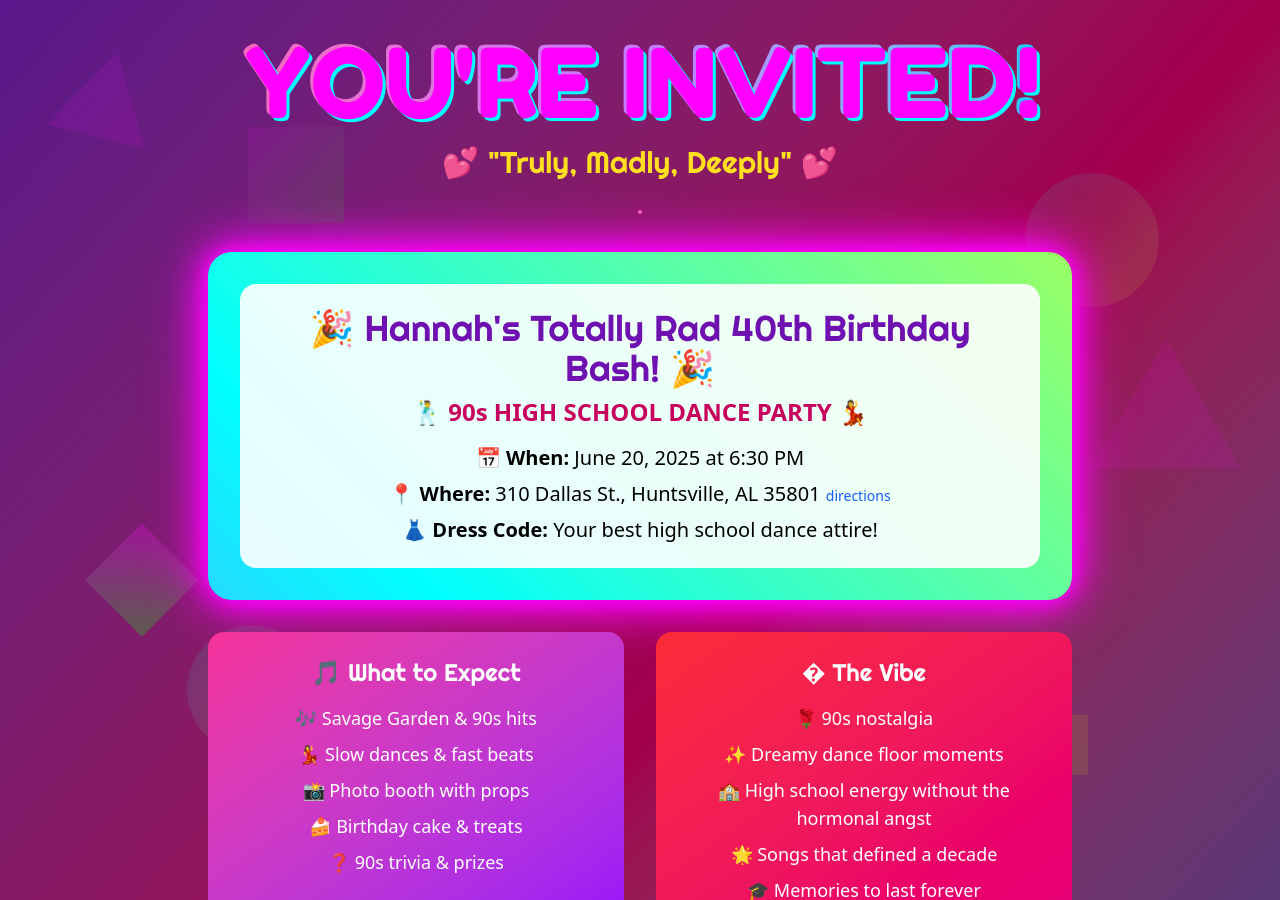
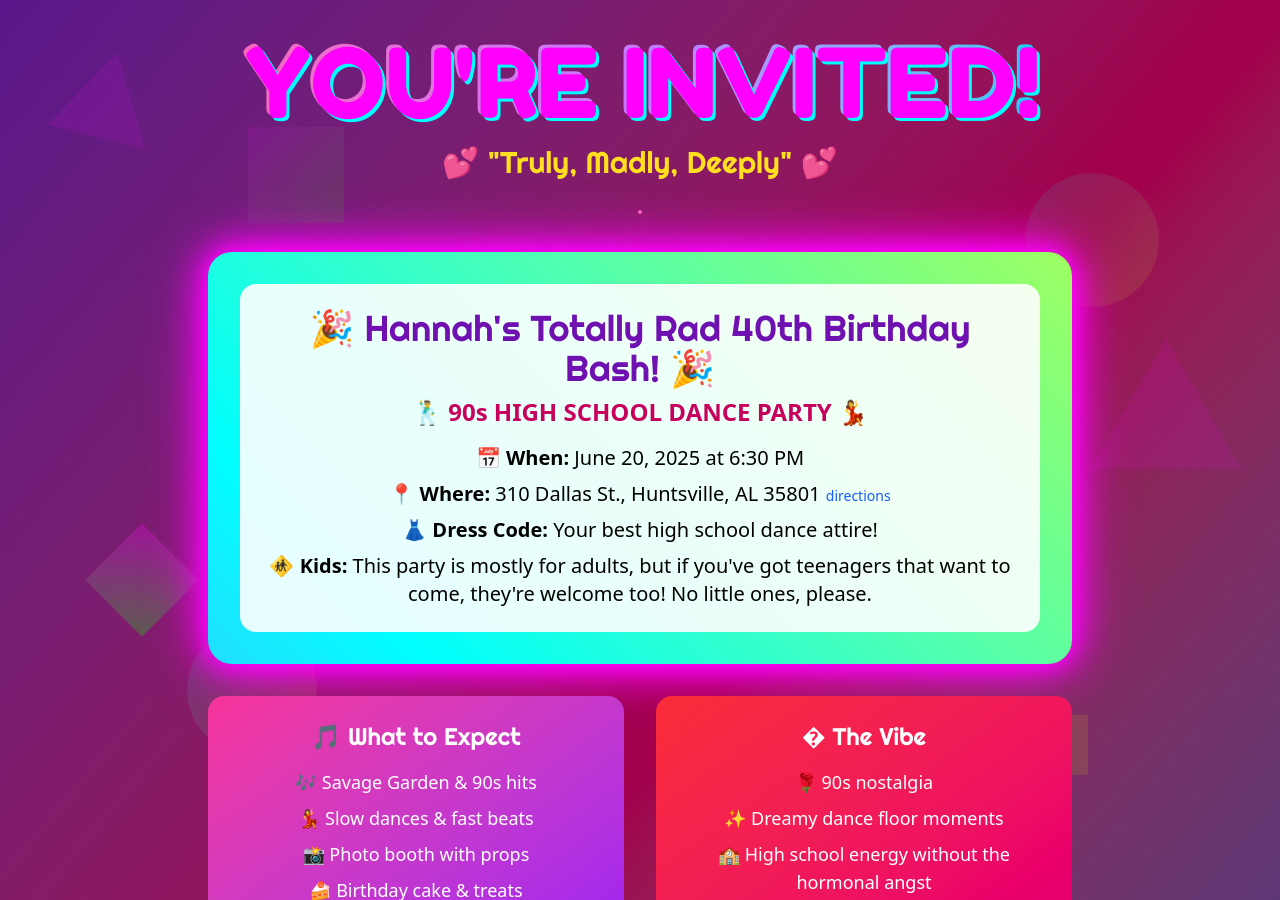
Before and after one commit to nathanalderson/alderson-dot-party, a Jekyll site: the page built from index.md, in a window 1280 px wide and 900 px high. Built offline with Jekyll 4.4.1, drawn with Linux system fonts in a browser that asks for light colours.

Commit message:
Note about kids

```diff
--- a/index.md
+++ b/index.md
@@ -35,6 +35,7 @@ title: Party Invitation
         </a>
       </p>
       <p><strong>👗 Dress Code:</strong> Your best high school dance attire!</p>
+      <p><strong>🚸 Kids:</strong> This party is mostly for adults, but if you've got teenagers that want to come, they're welcome too! No little ones, please.</p>
     </div>
   </div>
 </div>
```
